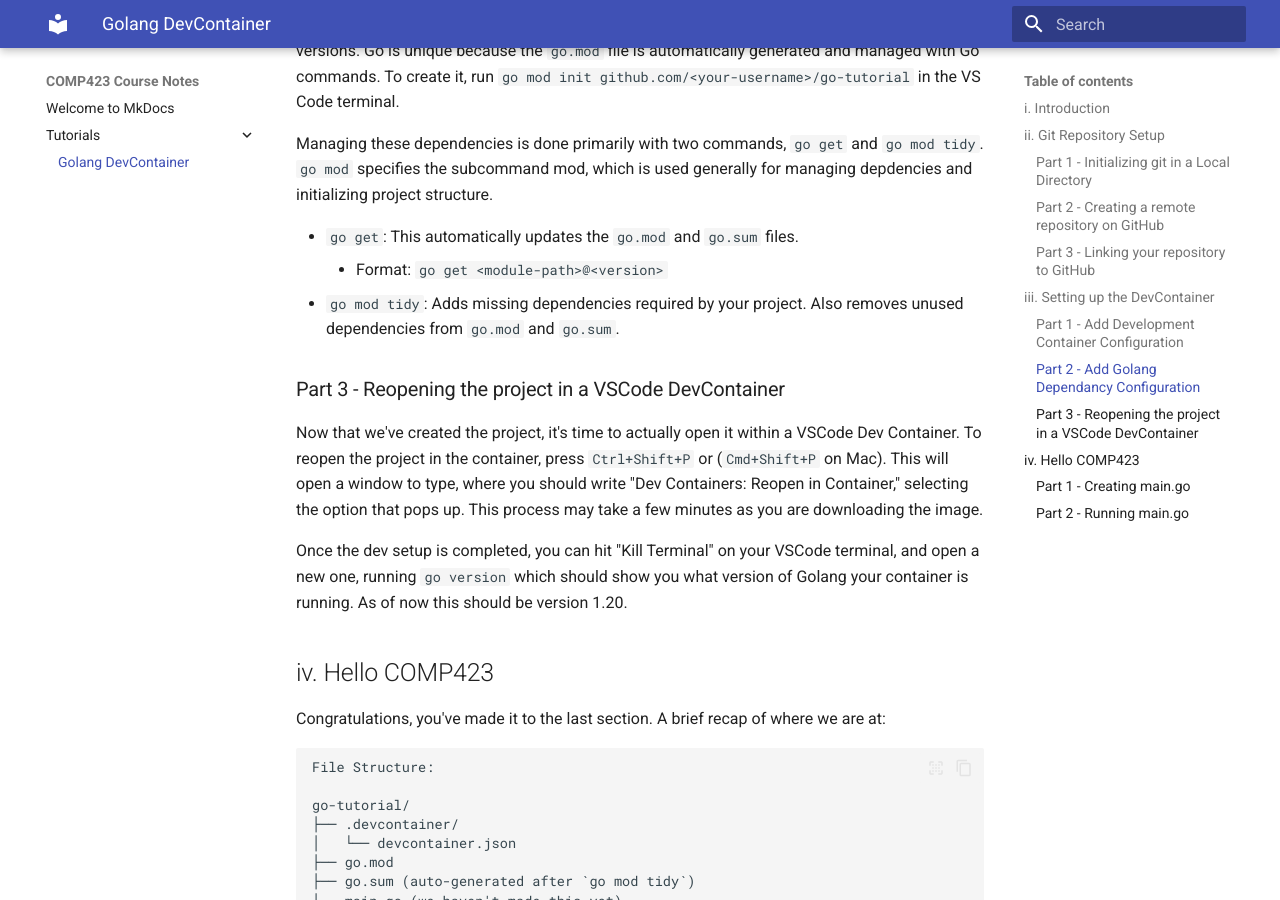
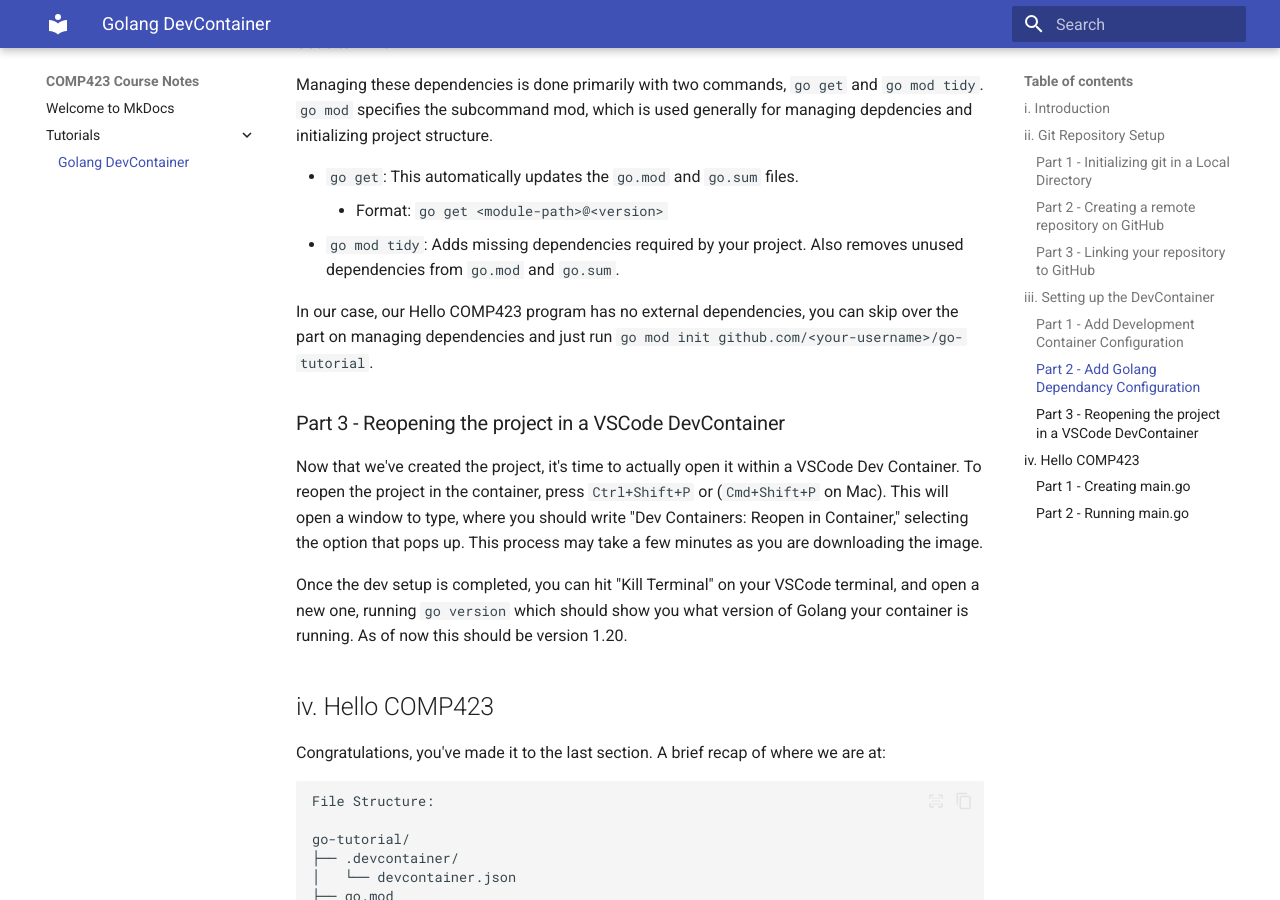
Before and after one commit to hamzahyous/comp423-course-notes, an MkDocs documentation site: the page built from docs/tutorials/go-setup.md, in a window 1280 px wide and 900 px high, scrolled down 3666 px. Built offline with MkDocs 1.6.1 and Material for MkDocs 9.7.7, drawn with Linux system fonts in a browser that asks for light colours; some of the changed text lies outside the part shown.

Commit message:
Deleted a bullet point and added some text.

```diff
--- a/docs/tutorials/go-setup.md
+++ b/docs/tutorials/go-setup.md
@@ -115,6 +114,8 @@
 - `go get`: This automatically updates the `go.mod` and `go.sum` files.
     - Format: `go get <module-path>@<version>`
 - `go mod tidy`: Adds missing dependencies required by your project. Also removes unused dependencies from `go.mod` and `go.sum`.
+
+In our case, our Hello COMP423 program has no external dependencies, you can skip over the part on managing dependencies and just run `go mod init github.com/<your-username>/go-tutorial`.
 
 ### Part 3 - Reopening the project in a VSCode DevContainer
 Now that we've created the project, it's time to actually open it within a VSCode Dev Container. To reopen the project in the container, press `Ctrl+Shift+P` or (`Cmd+Shift+P` on Mac). This will open a window to type, where you should write "Dev Containers: Reopen in Container," selecting the option that pops up. This process may take a few minutes as you are downloading the image.
```
Also changed, not shown: other parts of docs/tutorials/go-setup.md (+1 -2 lines).
